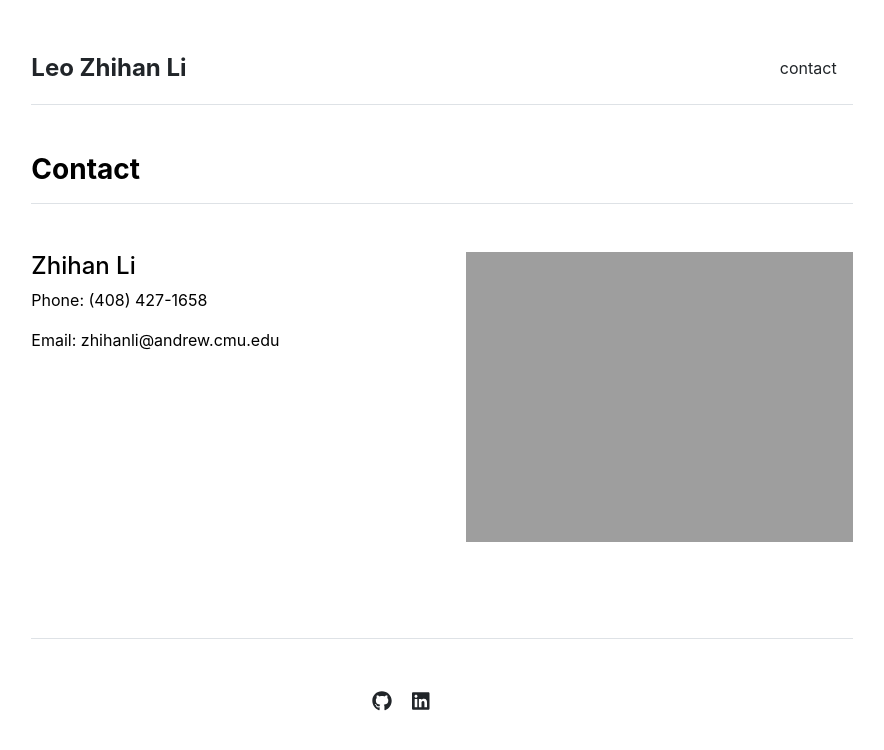
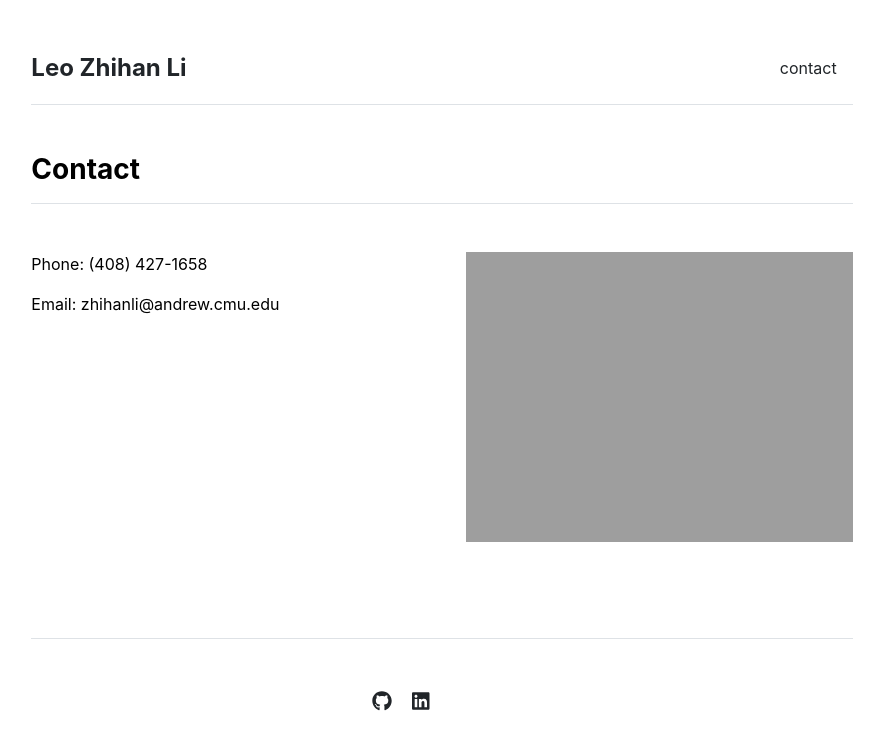
Before and after one commit to leoliiiiii/leoliiiiii.github.io, a Jekyll site: the page built from contact.md, in a window 1280 px wide. Shown: the top 750 px of the page, without its empty margins (198-1082 px from the left). Built offline with Jekyll 4.4.1, drawn with Linux system fonts in a browser that asks for light colours.

Commit message:
Update contact.html

```diff
--- a/_includes/contact.html
+++ b/_includes/contact.html
@@ -4,7 +4,7 @@
     {% for contact in site.data.settings.contacts %}
     <div class="row g-5 mb-5">
       <div class="col-md-6">
-        <h4>{{ contact.name }}</h4>
+<!--         <h4>{{ contact.name }}</h4> -->
 <!--         <p>{{ contact.title }} | {{ contact.department }}</p> -->
 <!--         <p>{{ contact.institution }} | {{ contact.institution_address }}</p> -->
         <p>Phone: {{ contact.phone }}</p>
```
